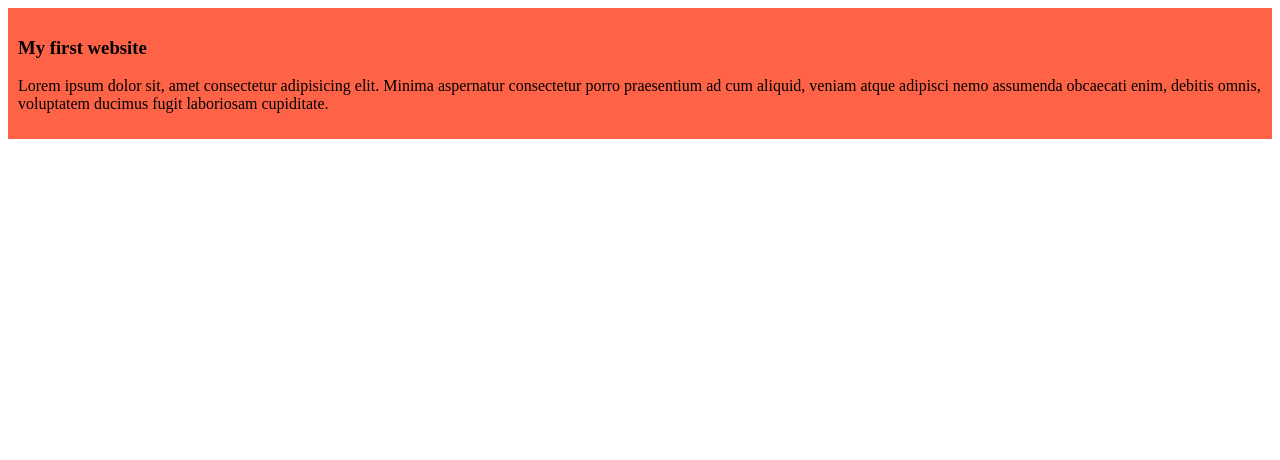
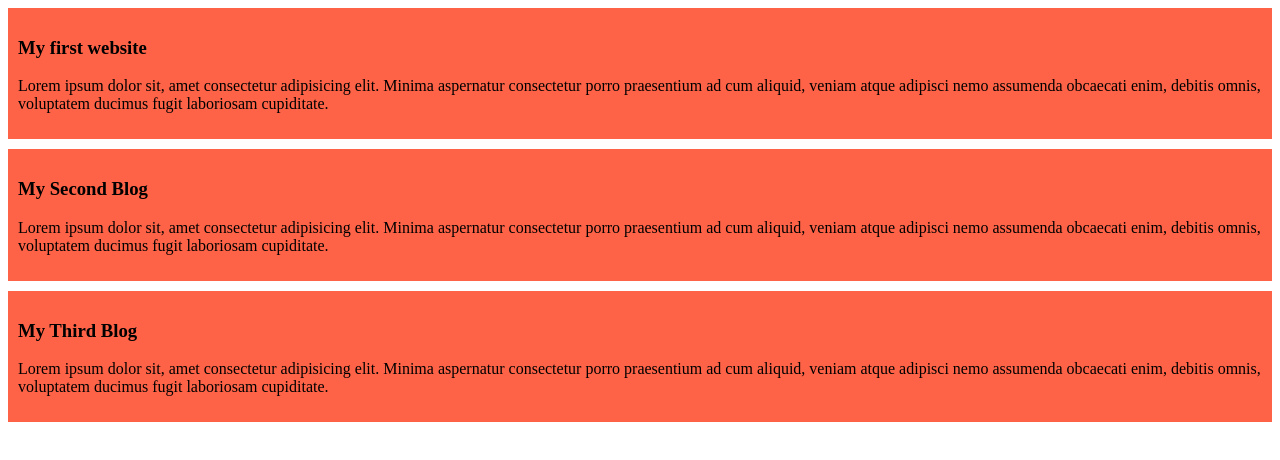
Before and after one commit to Ifthy980/my-simple-website, a plain HTML site: page index.html in a window 1280 px wide. Drawn offline with Linux system fonts and the light colour scheme.

Commit message:
added the second and third blog

```diff
--- a/index.html
+++ b/index.html
@@ -11,5 +11,13 @@
         <h3>My first website</h3>
         <p>Lorem ipsum dolor sit, amet consectetur adipisicing elit. Minima aspernatur consectetur porro praesentium ad cum aliquid, veniam atque adipisci nemo assumenda obcaecati enim, debitis omnis, voluptatem ducimus fugit laboriosam cupiditate.</p>
     </div>
+    <div>
+        <h3>My Second Blog</h3>
+        <p>Lorem ipsum dolor sit, amet consectetur adipisicing elit. Minima aspernatur consectetur porro praesentium ad cum aliquid, veniam atque adipisci nemo assumenda obcaecati enim, debitis omnis, voluptatem ducimus fugit laboriosam cupiditate.</p>
+    </div>
+    <div>
+        <h3>My Third Blog</h3>
+        <p>Lorem ipsum dolor sit, amet consectetur adipisicing elit. Minima aspernatur consectetur porro praesentium ad cum aliquid, veniam atque adipisci nemo assumenda obcaecati enim, debitis omnis, voluptatem ducimus fugit laboriosam cupiditate.</p>
+    </div>
 </body>
 </html>
--- a/styles/blog.CSS
+++ b/styles/blog.CSS
@@ -1,4 +1,5 @@
 div{
     background-color: tomato;
     padding: 10px;
+    margin-bottom: 10px;
 }
```
